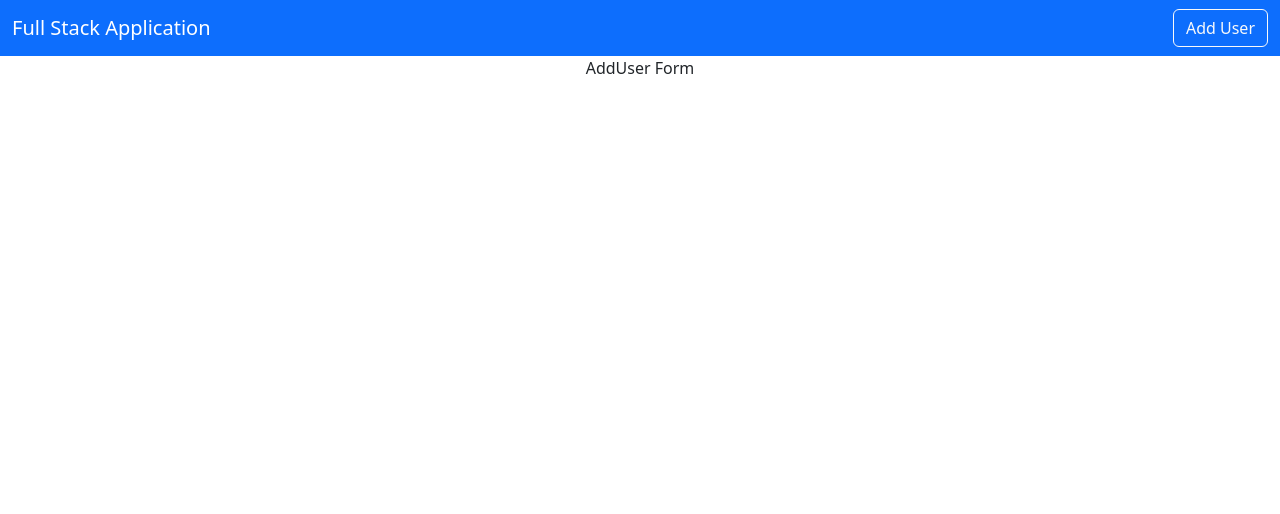
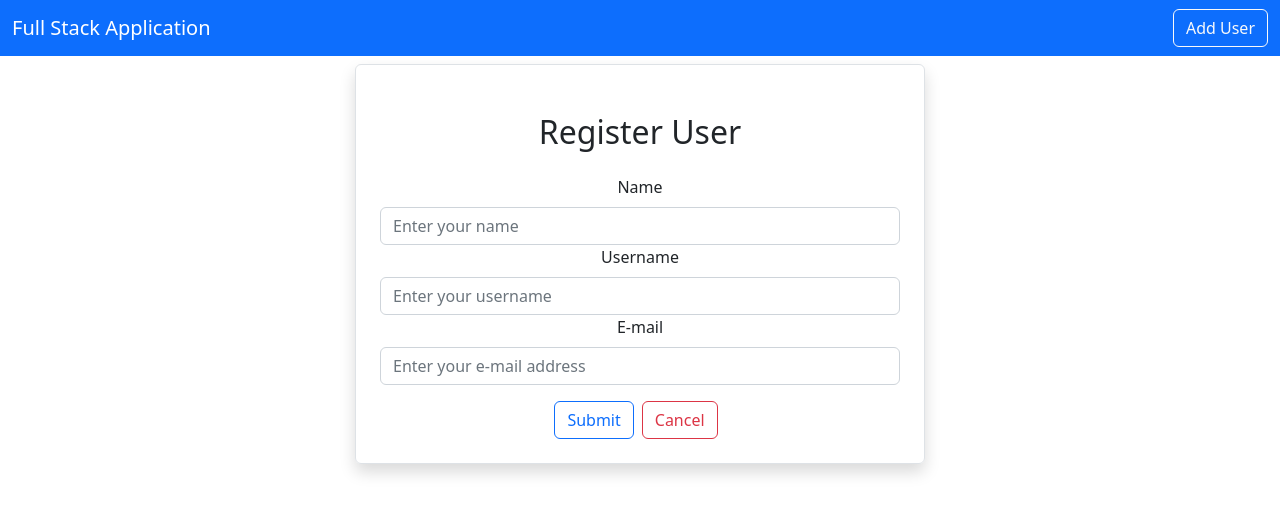
Before and after one commit to nejilabs/codewitharjun-fssbrs-20220811, a React (Create React App) app in the folder fullstack-frontend/: page /adduser in a window 1280 px wide. Shown: the top 514 px of the page. Built offline with nearby package versions, Linux system fonts and the light colour scheme.

Commit message:
feat/nelly/12crufur-13 @e

```diff
--- a/fullstack-frontend/src/users/AddUser.js
+++ b/fullstack-frontend/src/users/AddUser.js
@@ -2,6 +2,24 @@
 
 export default function AddUser() {
   return (
-    <div>AddUser Form</div>
+    <div className='container'>
+      <div className="row">
+        <div className="col-md-6 offset-md-3 border rounded p-4 mt-2 shadow">
+          <h2 className="text-center m-4">Register User</h2>
+          <div className="mb-3">
+            <label htmlFor="Name" className="form-label">Name</label>
+            <input type={"text"} className="form-control" placeholder="Enter your name" name="name" />
+
+            <label htmlFor="Username" className="form-label">Username</label>
+            <input type={"text"} className="form-control" placeholder="Enter your username" name="username" />
+
+            <label htmlFor="E-mail" className="form-label">E-mail</label>
+            <input type={"text"} className="form-control" placeholder="Enter your e-mail address" name="email" />
+          </div>
+          <button type="submit" className="btn btn-outline-primary">Submit</button>
+          <button type="submit" className="btn btn-outline-danger mx-2">Cancel</button>
+        </div>
+      </div>
+    </div>
   )
 }
```
